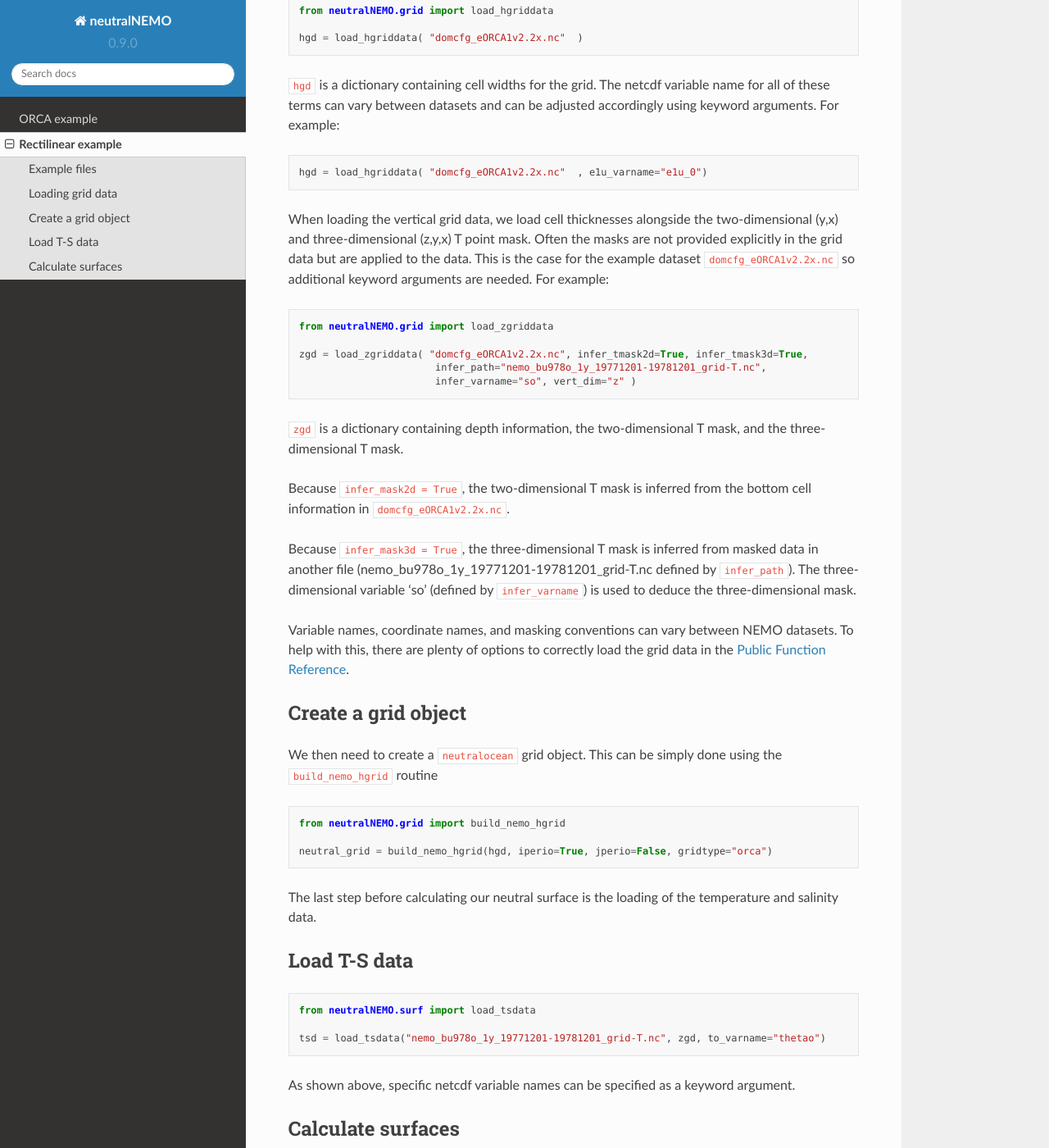
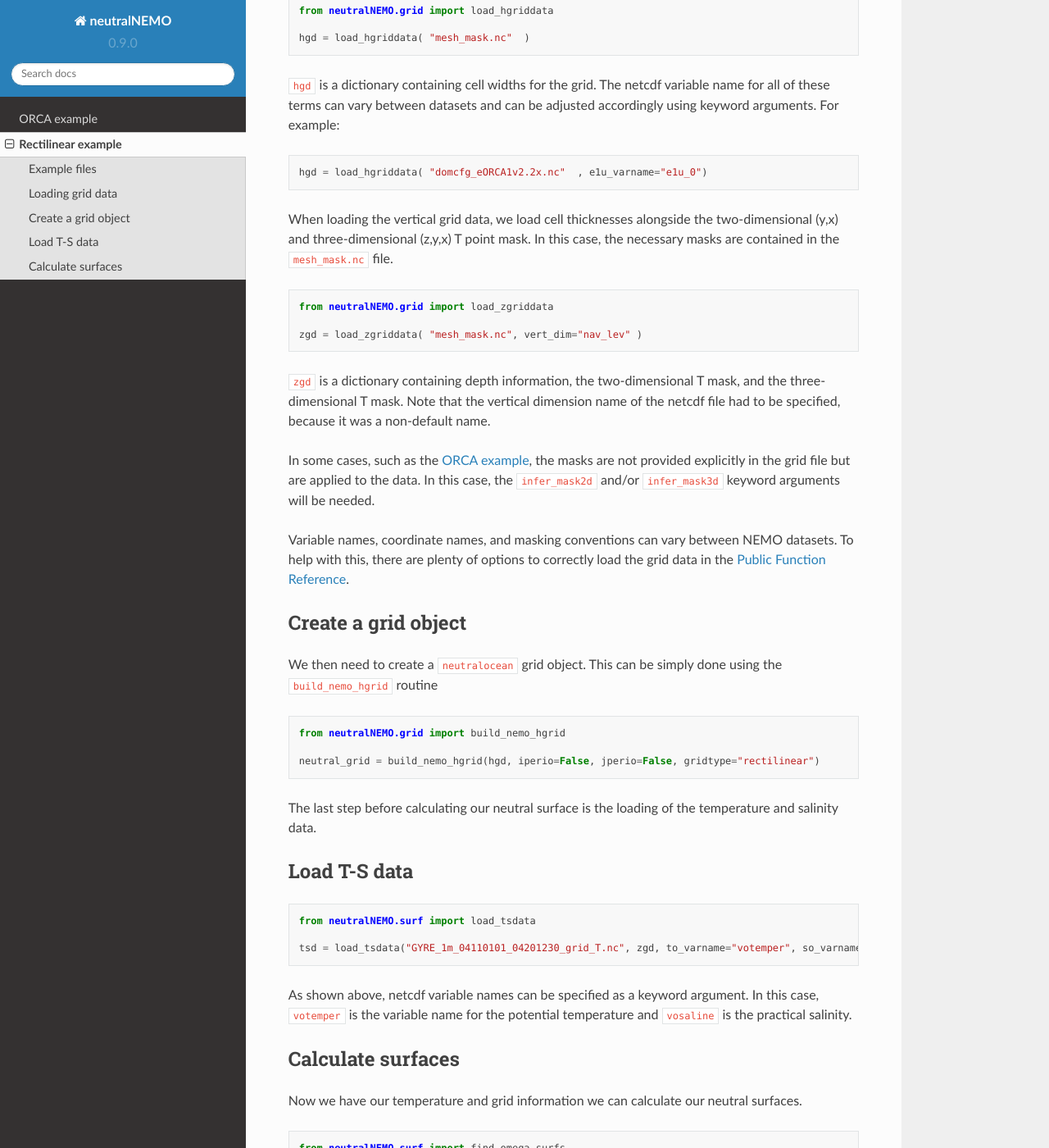
Before and after one commit to afstyles/neutralNEMO, a Sphinx documentation site: the page built from docs/source/rectexample.rst, in a window 1280 px wide and 1400 px high, scrolled down 865 px. Shown: the whole window at 82% size. Built offline with Sphinx 7.4.7 and the Read the Docs theme 2.0.0, drawn with Linux system fonts in a browser that asks for light colours; pages that are not in the unit, such as notebooks, are missing from menus; some of the changed text lies outside the part shown.

Commit message:
First set of corrections to documentation

```diff
--- a/docs/source/index.rst
+++ b/docs/source/index.rst
@@ -11,7 +11,7 @@ The package contains routines to correctly load temperature and salinity data al
 A streamlined routine is also included to calculate an approximately neutral density surface (an omega surface) which is fixed to a specific
 location in time and space. Additional options to calculate the Veronis density and potential density surfaces are also included.
 
-Take a look at the :doc:`usage` section to find out how to get started with neutralNEMO.
+Take a look at the :doc:`installation` page and examples of use (:doc:`orcaexample` and :doc:`rectexample`) to find out how to get started with neutralNEMO.
 
 .. note::
 
--- a/docs/source/rectexample.rst
+++ b/docs/source/rectexample.rst
@@ -16,7 +16,7 @@ coordinate axes. Rectilinear grids are often used in NEMO test configurations su
 
 Example rectilinear data can be downloaded from the following archive
 
-`Link to Zenodo archive <https://doi.org/10.1029/2020MS002436>`
+`Link to Zenodo archive <https://doi.org/10.5281/zenodo.10639898>`_
 
 You will need the following files
 
@@ -36,7 +36,7 @@ Loading the horizontal grid data is simple enough
 
    from neutralNEMO.grid import load_hgriddata
 
-   hgd = load_hgriddata( "domcfg_eORCA1v2.2x.nc"  )
+   hgd = load_hgriddata( "mesh_mask.nc"  )
 
 ``hgd`` is a dictionary containing cell widths for the grid. The netcdf variable name for all of these terms
 can vary between datasets and can be adjusted accordingly using keyword arguments. For example:
@@ -46,25 +46,19 @@ can vary between datasets and can be adjusted accordingly using keyword argument
    hgd = load_hgriddata( "domcfg_eORCA1v2.2x.nc"  , e1u_varname="e1u_0")
 
 When loading the vertical grid data, we load cell thicknesses alongside the two-dimensional (y,x) and three-dimensional
-(z,y,x) T point mask. Often the masks are not provided explicitly in the grid data but are applied to the data. This is the
-case for the example dataset ``domcfg_eORCA1v2.2x.nc`` so additional keyword arguments are needed. For example:
+(z,y,x) T point mask. In this case, the necessary masks are contained in the ``mesh_mask.nc`` file.
 
 .. code-block:: Python
 
    from neutralNEMO.grid import load_zgriddata
 
-   zgd = load_zgriddata( "domcfg_eORCA1v2.2x.nc", infer_tmask2d=True, infer_tmask3d=True,
-                          infer_path="nemo_bu978o_1y_19771201-19781201_grid-T.nc",
-                          infer_varname="so", vert_dim="z" )
+   zgd = load_zgriddata( "mesh_mask.nc", vert_dim="nav_lev" )
 
-``zgd`` is a dictionary containing depth information, the two-dimensional T mask, and the three-dimensional T mask.
+``zgd`` is a dictionary containing depth information, the two-dimensional T mask, and the three-dimensional T mask. Note that
+the vertical dimension name of the netcdf file had to be specified, because it was a non-default name.
 
-Because ``infer_mask2d = True``, the two-dimensional T mask is inferred from the bottom cell information in
-``domcfg_eORCA1v2.2x.nc``.
-
-Because ``infer_mask3d = True``, the three-dimensional T mask is inferred from masked data in another file
-(nemo_bu978o_1y_19771201-19781201_grid-T.nc  defined by ``infer_path``). The three-dimensional variable 'so'
-(defined by ``infer_varname``) is used to deduce the three-dimensional mask.
+In some cases, such as the :doc:`orcaexample`, the masks are not provided explicitly in the grid file but are applied to the data.
+In this case, the ``infer_mask2d`` and/or ``infer_mask3d`` keyword arguments will be needed.
 
 Variable names, coordinate names, and masking conventions can vary between NEMO datasets. To help with this, there
 are plenty of options to correctly load the grid data in the :doc:`api`.
@@ -79,7 +73,7 @@ routine
 
    from neutralNEMO.grid import build_nemo_hgrid
 
-   neutral_grid = build_nemo_hgrid(hgd, iperio=True, jperio=False, gridtype="orca")
+   neutral_grid = build_nemo_hgrid(hgd, iperio=False, jperio=False, gridtype="rectilinear")
 
 The last step before calculating our neutral surface is the loading of the temperature and salinity data.
 
@@ -90,23 +84,24 @@ Load T-S data
 
    from neutralNEMO.surf import load_tsdata
 
-   tsd = load_tsdata("nemo_bu978o_1y_19771201-19781201_grid-T.nc", zgd, to_varname="thetao")
+   tsd = load_tsdata("GYRE_1m_04110101_04201230_grid_T.nc", zgd, to_varname="votemper", so_varname="vosaline")
 
-As shown above, specific netcdf variable names can be specified as a keyword argument.
+As shown above, netcdf variable names can be specified as a keyword argument. In this case, ``votemper`` is the variable name
+for the potential temperature and ``vosaline`` is the practical salinity.
 
 Calculate surfaces
 --------------
 
-Now we have our temperature and grid information we can finally calculate our neutral surface.
+Now we have our temperature and grid information we can calculate our neutral surfaces.
 
 .. code-block:: Python
 
    from neutralNEMO.surf import find_omega_surfs
 
-   zpins = [150., 300.]   # List of depths to pin each surface to
+   zpins = [100., 200.]   # List of depths to pin each surface to
    ipins = [10, 10]       # List of i-indices to pin each surface to
-   jpins = [9, 9]         # List of j-indices to pin each surface to
-   tpins = [-1,-1]        # List of time indices to pin each surface to
+   jpins = [5, 5]         # List of j-indices to pin each surface to
+   tpins = [0, 0]        # List of time indices to pin each surface to
 
    surf_dataset = find_omega_surfs( tsd, neutral_grid , zgd, zpins, ipins, jpins, tpins,
                                          eos="gsw", ITER_MAX=10)
```
Also changed, not shown: other parts of docs/source/rectexample.rst (+5 -5 lines), docs/source/orcaexample.rst (+5 -5 lines).
